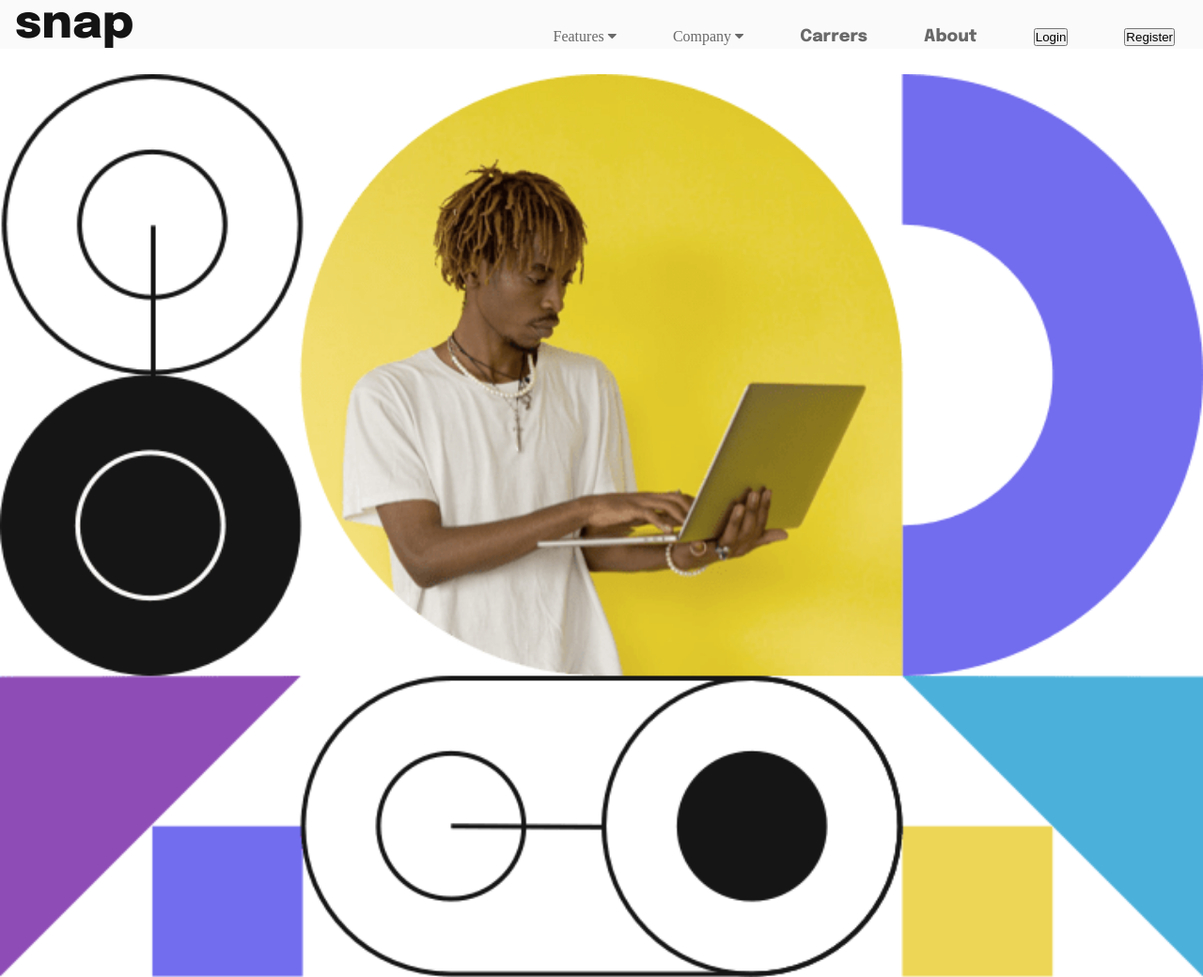
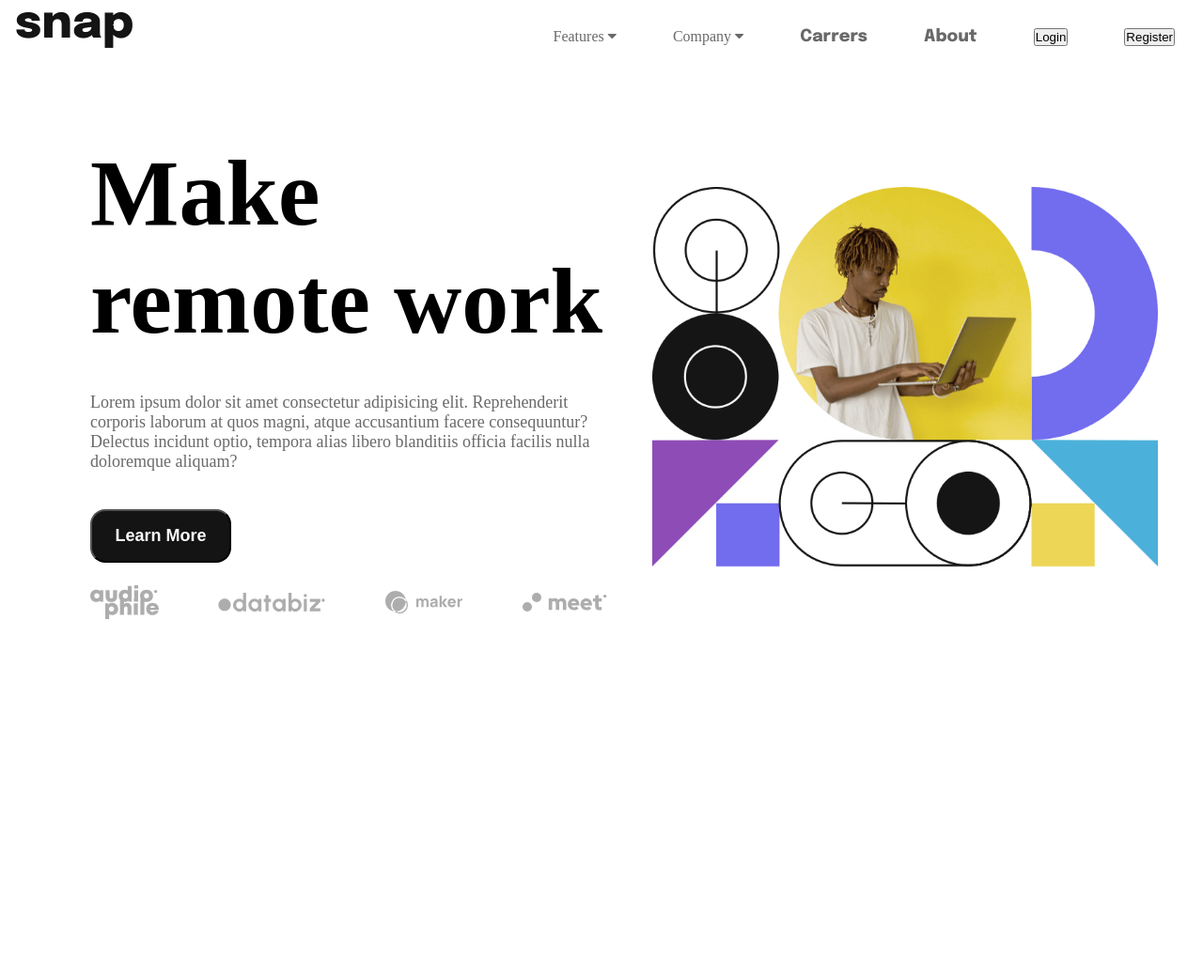
Before and after one commit to yacdanyCR/CHALLENGE-1, a plain HTML site: page index.html in a window 1280 px wide. Shown: the top 1040 px of the page at 94% size. After the commit the page ends 800 px from the top, so only its background shows below. Drawn offline with Linux system fonts and the light colour scheme.

Commit message:
Creating desktop structure

```diff
--- a/css/Banner/style.css
+++ b/css/Banner/style.css
@@ -1,20 +1,42 @@
-.banner__Information--Section{
+@media (min-width: 768px) {
+  .banner__Section {
+    padding: 3rem;
+  }
+  .Banner {
     display: flex;
-    flex-direction: column;
+    justify-content: center;
     align-items: center;
-    text-align: justify;
-    padding-top: 1.5rem;
+    flex-direction: row-reverse;
+  }
+  .banner__Text--Section {
+    margin-top: 2.5rem;
+    color: var(--grey);
+    font-size: 18px;
+  }
+  .banner__Information--Section {
+    width: 550px;
+  }
+  .banner__Information--Section > button {
+    margin-top: 2.5rem;
+  }
+  .banner__Information--Section > h1 {
+    font-size: 100px;
+  }
+  .information__Client {
+    display: flex;
+    flex-direction: column-reverse;
+    padding: 3rem;
   }
 
-.banner__Information--Section > h1{
-    font-size: 40px;
+  .banner__Client--Section {
+    display: flex;
+    align-items: center;
+    justify-content: space-between;
+    margin-top: 1.5rem;
+  }
 }
 
-.banner__Text--Section{
-    padding: 1rem;
-}
-
-.banner__Button--Section{
+.banner__Button--Section {
   width: 150px;
   padding: 1rem;
   border-radius: 1rem;
@@ -24,13 +46,30 @@
   font-size: 18px;
 }
 
-.banner__Client--Section{
+@media (max-width: 768px) {
+  .banner__Information--Section {
+    display: flex;
+    flex-direction: column;
+    align-items: center;
+    text-align: justify;
+    padding-top: 1.5rem;
+  }
+
+  .banner__Text--Section {
+    padding: 1rem;
+  }
+
+  .banner__Client--Section {
     display: flex;
     justify-content: space-between;
     padding: 1.5rem 1rem;
   }
 
-.banner__Client--Section > img{
+  .banner__Client--Section > img {
     width: 70px;
     height: 25px;
   }
+  .banner__Information--Section > h1 {
+    font-size: 40px;
+  }
+}
--- a/css/navBar/style.css
+++ b/css/navBar/style.css
@@ -1,22 +1,19 @@
 /* Header */
-.header{
-    background-color: var(--white);
-    position: sticky;
+.header {
   top: 0;
   width: 100%;
 }
 
 /* Logo */
-.logo{
+.logo {
   display: inline-block;
   color: var(--black);
   font-size: 50px;
   margin-left: 1rem;
-
 }
 
 /* Nav menu */
-.nav{
+.nav {
   width: 70%;
   height: 100%;
   position: fixed;
@@ -25,32 +22,32 @@
   overflow: hidden;
 }
 
-.nav__Buttons{
+.nav__Buttons {
   display: flex;
 }
 
-.menu a,.menu p{
+.menu a,
+.menu p {
   display: block;
   padding: 30px;
   color: var(--grey);
-
 }
 
-.menu a:hover{
+.menu a:hover {
   background-color: var(--grey);
 }
 
-.nav{
+.nav {
   max-height: 0;
-    transition: max-height .5s ease-out;
+  transition: max-height 0.5s ease-out;
 }
 
 /* Sub nav */
 .subnav-content {
-    background-color:  var(--white);
+  background-color: var(--white);
   width: 100%;
   z-index: 1;
-    padding: 20px 0 ;
+  padding: 20px 0;
   display: none;
 }
 .subnav-content a {
@@ -66,12 +63,11 @@
 
 /* Menu Icon */
 
-.hamb{
+.hamb {
   cursor: pointer;
   float: right;
   padding: 25px;
 }
-
 
 .hamb-line {
   background: var(--black);
@@ -79,28 +75,26 @@
   height: 2px;
   position: relative;
   width: 24px;
-
 }
 
 .hamb-line::before,
-.hamb-line::after{
+.hamb-line::after {
   background: var(--grey);
-    content: '';
+  content: "";
   display: block;
   height: 100%;
   position: absolute;
-    transition: all .2s ease-out;
+  transition: all 0.2s ease-out;
   width: 100%;
 }
 
-.hamb-line::before{
+.hamb-line::before {
   top: 5px;
 }
 
-.hamb-line::after{
+.hamb-line::after {
   top: -5px;
 }
-
 
 .side-menu {
   display: none;
@@ -108,7 +102,7 @@
 
 /* Toggle menu icon */
 
-.side-menu:checked ~ nav{
+.side-menu:checked ~ nav {
   max-height: 100%;
 }
 
@@ -118,66 +112,62 @@
 
 .side-menu:checked ~ .hamb .hamb-line::before {
   transform: rotate(-45deg);
-    top:0;
-
+  top: 0;
 }
 
 .side-menu:checked ~ .hamb .hamb-line::after {
   transform: rotate(45deg);
-    top:0;
+  top: 0;
 }
-
 
 /* Responsiveness */
 
 @media (min-width: 768px) {
-    .nav{
+  .nav {
     max-height: none;
     top: 0;
     position: relative;
     float: right;
     width: fit-content;
     background-color: transparent;
-
   }
 
-    .menu li{
+  .menu li {
     float: left;
   }
 
-    .menu a:hover{
+  .menu a:hover {
     background-color: transparent;
     color: var(--grey);
-
   }
 
-    .hamb{
+  .hamb {
     display: none;
   }
 
   /* Sub nav */
   .subnav-content {
-        padding: 20px 0 ;
+    padding: 20px 0;
     display: none;
-        background-color:  var(--white);
+    background-color: var(--white);
   }
   .subnav-content a {
     color: var(--grey);
   }
 }
-@media  (max-width:768px){
-    .nav__Buttons{
+@media (max-width: 768px) {
+  .nav__Buttons {
     flex-direction: column;
     align-items: center;
   }
-    .nav__Register--Button{
+  .nav__Register--Button {
     width: 200px;
     padding: 1rem;
     border-radius: 1rem;
     background-color: transparent;
   }
 
-    .nav__Login--Button{
+  .nav__Login--Button {
     border: none;
   }
 }
--- a/index.html
+++ b/index.html
@@ -58,6 +58,13 @@
           <div class="banner__Image--Section">
             <img src="./images/image-hero-mobile.png" alt="image" style="width: 100%;">
           </div>
+          <div class="information__Client">
+            <div class="banner__Client--Section">
+              <img src="./images/client-audiophile.svg" alt="" srcset="">
+              <img src="./images/client-databiz.svg" alt="" srcset="">
+              <img src="./images/client-maker.svg" alt="" srcset="">
+              <img src="./images/client-meet.svg" alt="" srcset="">
+            </div>
             <div class="banner__Information--Section">
               <h1>Make remote work</h1>
               <p class="banner__Text--Section">
@@ -67,12 +74,8 @@
               </p>
               <button class="banner__Button--Section" type="button">Learn More</button>
             </div>
-          <div class="banner__Client--Section">
-            <img src="./images/client-audiophile.svg" alt="" srcset="">
-            <img src="./images/client-databiz.svg" alt="" srcset="">
-            <img src="./images/client-maker.svg" alt="" srcset="">
-            <img src="./images/client-meet.svg" alt="" srcset="">
           </div>
+
         </div>
       </div>
     </section>
```
Lines whose indentation alone changed are shown as unchanged.
